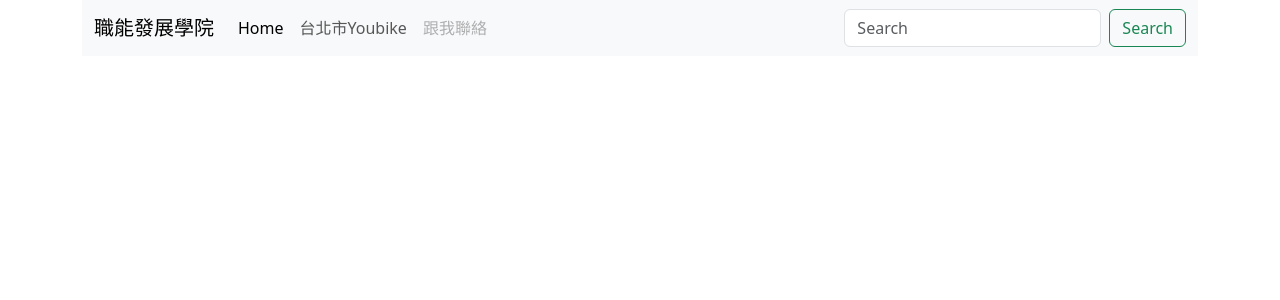
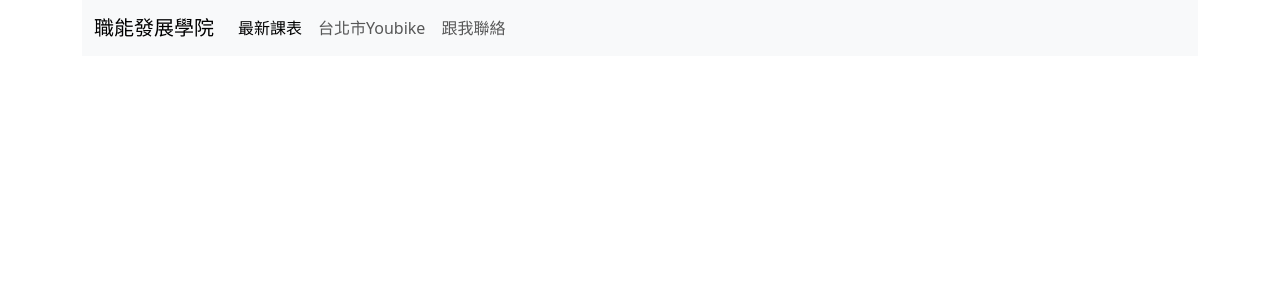
Before and after one commit to RogerShin/Roger_window, a Flask app: page / in a window 1280 px wide. Shown: the top 300 px of the page. Run offline with Flask 3, Linux system fonts and the light colour scheme; some libraries are stand-ins or nearby versions.

Commit message:
modify menu icon, jinja連接頁面

```diff
--- a/2024_07_09/main.py
+++ b/2024_07_09/main.py
@@ -3,20 +3,21 @@ from flask import Flask, render_template
 app = Flask(__name__)
 
 # Use the route() decorator to bind a function to a URL.
+# route("/")
 @app.route("/")
 def index():
     return render_template("index.html.jinja")
-# route("/")
-@app.route("/hello")
-def hello():
-    return '<h1>Hello, World</h1>'
 
-@app.route("/user/<username>")
-def show_user_profile(username):
+@app.route("/new")
+def new():
+    return render_template("index.html.jinja")
+
+@app.route('/youbike')
+def youbike():
     # show the user profile for that user
-    return f"<h1>Hello! {(username)}<h1/>"
+    return render_template("index.html.jinja")
 
-@app.route("/post/<int:post_id>")
-def show_post(post_id):
+@app.route("/contact")
+def contact():
     # show the post with the given id, the id is an integer
-    return f"<h1>Post {post_id}</h1>"
+    return render_template("index.html.jinja")
--- a/2024_07_09/templates/index.html.jinja
+++ b/2024_07_09/templates/index.html.jinja
@@ -13,7 +13,7 @@
     <div class="container-md">
         <nav class="navbar navbar-expand-lg bg-body-tertiary">
             <div class="container-fluid">
-                <a class="navbar-brand" href="#">職能發展學院</a>
+                <a class="navbar-brand" href="{{url_for('index')}}">職能發展學院</a>
                 <button class="navbar-toggler" type="button" data-bs-toggle="collapse"
                     data-bs-target="#navbarSupportedContent" aria-controls="navbarSupportedContent"
                     aria-expanded="false" aria-label="Toggle navigation">
@@ -24,22 +24,22 @@
                     <ul class="navbar-nav me-auto mb-2 mb-lg-0">
 
                         <li class="nav-item">
-                            <a class="nav-link active" aria-current="page" href="#">Home</a>
+                            <a class="nav-link active" aria-current="page" href="{{url_for('new')}}">最新課表</a>
                         </li>
 
                         <li class="nav-item">
-                            <a class="nav-link" href="#">台北市Youbike</a>
+                            <a class="nav-link" href="{{url_for('youbike')}}">台北市Youbike</a>
                         </li>
 
                         <li class="nav-item">
-                            <a class="nav-link disabled" aria-disabled="true">跟我聯絡</a>
+                            <a class="nav-link" href="{{url_for('contact')}}">跟我聯絡</a>
                         </li>
                     </ul>
 
-                    <form class="d-flex" role="search">
+                    <!-- <form class="d-flex" role="search">
                         <input class="form-control me-2" type="search" placeholder="Search" aria-label="Search">
                         <button class="btn btn-outline-success" type="submit">Search</button>
-                    </form>
+                    </form> -->
                 </div>
             </div>
         </nav>
```
